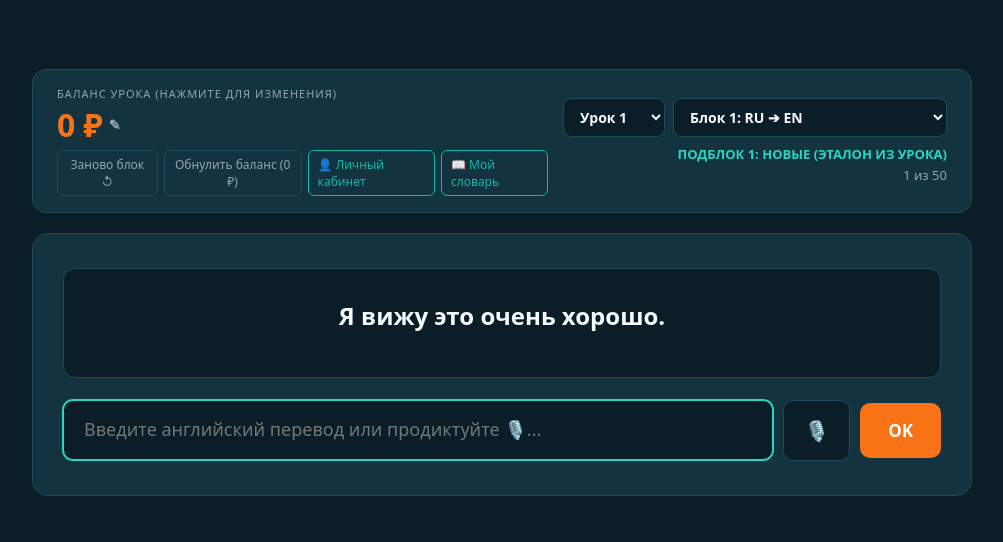
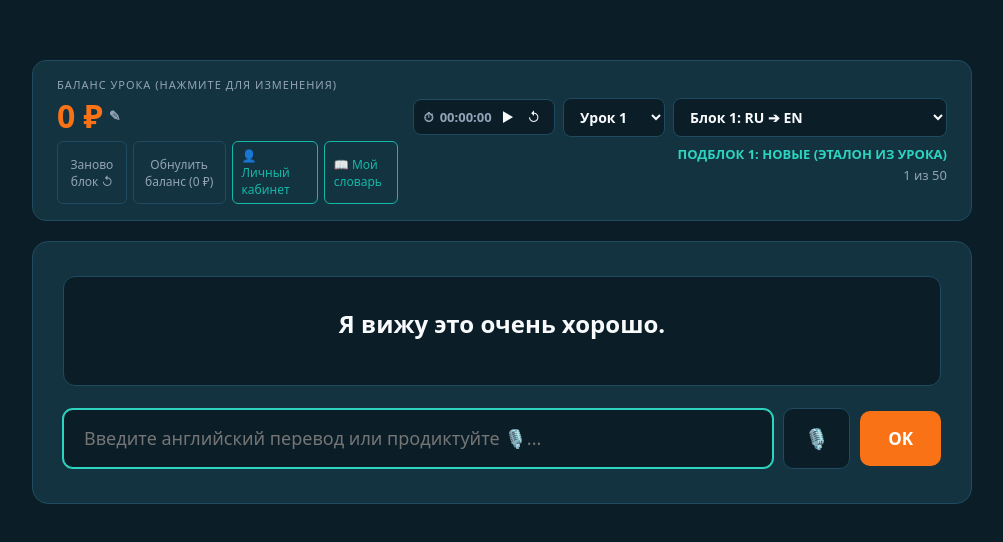
Before and after one commit to talidaser-blip/english-trainer, a plain HTML site: page index.html in a window 1280 px wide. Shown: the part 118-660 px from the top of the page, without its empty margins (138-1141 px from the left). Drawn offline with nearby package versions, Linux system fonts and the light colour scheme; no server answers.

Commit message:
Update index.html

```diff
--- a/index.html
+++ b/index.html
@@ -117,6 +117,32 @@
       color: #fff;
     }
 
+    .timer-widget {
+      display: inline-flex;
+      align-items: center;
+      gap: 6px;
+      background: #0b1e28;
+      border: 1px solid var(--border);
+      padding: 6px 10px;
+      border-radius: 8px;
+      font-size: 13px;
+      font-weight: 600;
+      color: var(--success);
+      font-variant-numeric: tabular-nums;
+    }
+    .timer-widget.paused { color: var(--text-muted); }
+    .btn-timer {
+      background: transparent;
+      border: none;
+      color: var(--text);
+      cursor: pointer;
+      font-size: 13px;
+      padding: 2px 4px;
+      border-radius: 4px;
+      transition: background 0.2s;
+    }
+    .btn-timer:hover { background: rgba(255,255,255,0.1); }
+
     .trainer-card {
       background: var(--card-bg);
       border: 1px solid var(--border);
@@ -331,6 +357,14 @@
 
     <div class="header-controls">
       <div class="selectors-row">
+        <!-- Таймер урока -->
+        <div class="timer-widget paused" id="timerWidget" title="Время прохождения текущего урока">
+          <span>⏱</span>
+          <span id="timerDisplay">00:00:00</span>
+          <button class="btn-timer" id="timerToggleBtn" onclick="toggleTimer()" title="Старт / Пауза">▶</button>
+          <button class="btn-timer" onclick="resetLessonTimer()" title="Сбросить таймер урока">↺</button>
+        </div>
+
         <!-- Выбор урока -->
         <select class="control-select" id="lessonSelector" onchange="onLessonChange()"></select>
 
@@ -425,6 +459,59 @@
   let recognition = null;
   let isRecording = false;
   let speechAccumulated = '';
+
+  let lessonSeconds = 0;
+  let timerInterval = null;
+  let isTimerRunning = false;
+
+  function formatTime(totalSec) {
+    const hrs = Math.floor(totalSec / 3600);
+    const mins = Math.floor((totalSec % 3600) / 60);
+    const secs = totalSec % 60;
+    return [hrs, mins, secs].map(v => String(v).padStart(2, '0')).join(':');
+  }
+
+  function updateTimerUI() {
+    const disp = document.getElementById('timerDisplay');
+    const widget = document.getElementById('timerWidget');
+    const btn = document.getElementById('timerToggleBtn');
+    if (disp) disp.innerText = formatTime(lessonSeconds);
+    if (widget) widget.classList.toggle('paused', !isTimerRunning);
+    if (btn) btn.innerText = isTimerRunning ? '⏸' : '▶';
+  }
+
+  function startTimer() {
+    if (isTimerRunning) return;
+    isTimerRunning = true;
+    updateTimerUI();
+    timerInterval = setInterval(() => {
+      lessonSeconds++;
+      updateTimerUI();
+      if (lessonSeconds % 10 === 0) saveProgressLocalOnly();
+    }, 1000);
+  }
+
+  function pauseTimer() {
+    isTimerRunning = false;
+    clearInterval(timerInterval);
+    timerInterval = null;
+    updateTimerUI();
+    saveProgressLocalOnly();
+  }
+
+  function toggleTimer() {
+    if (isTimerRunning) pauseTimer();
+    else startTimer();
+  }
+
+  function resetLessonTimer() {
+    if (confirm(`Сбросить таймер Урока ${currentLesson} в 00:00:00?`)) {
+      pauseTimer();
+      lessonSeconds = 0;
+      updateTimerUI();
+      saveProgressLocalOnly();
+    }
+  }
 
   function syncProgressToCloud() {
     if (!GOOGLE_SCRIPT_URL) return;
@@ -488,6 +575,7 @@
       block: currentBlock,
       blockIndices: blockIndices,
       balance: balance,
+      lessonSeconds: lessonSeconds,
       b3CurrentRound: b3CurrentRound,
       b4CurrentRound: b4CurrentRound,
       b5CurrentRound: b5CurrentRound
@@ -509,6 +597,8 @@
   }
 
   function loadProgress() {
+    pauseTimer();
+    lessonSeconds = 0;
     balance = 0;
     currentBlock = 1;
     blockIndices = { 1: 0, 2: 0, 3: 0, 4: 0, 5: 0, 6: 0 };
@@ -522,6 +612,7 @@
         const data = JSON.parse(raw);
         if (typeof data.block === 'number') currentBlock = data.block;
         if (typeof data.balance === 'number') balance = data.balance;
+        if (typeof data.lessonSeconds === 'number') lessonSeconds = data.lessonSeconds;
         if (data.blockIndices) {
           blockIndices = { ...blockIndices, ...data.blockIndices };
         }
@@ -532,6 +623,7 @@
         console.error('Ошибка памяти:', e);
       }
     }
+    updateTimerUI();
   }
 
   function manualEditBalance() {
@@ -1185,6 +1277,7 @@
   }
 
   function finishAllBlocks() {
+    pauseTimer();
     document.getElementById('singlePhraseBox').style.display = 'flex';
     document.getElementById('storyContainer').style.display = 'none';
     document.getElementById('sourcePhrase').innerText = `🎉 Все задания Урока ${currentLesson} успешно завершены!`;
@@ -1200,7 +1293,7 @@
     const st = document.getElementById('statusLine');
     st.className = 'status-line correct';
     st.style.display = 'block';
-    st.innerText = `Великолепно! Все 6 блоков пройдены! Баланс урока: ${balance} ₽. Чтобы повторить, нажмите «Заново блок ↺» под балансом.`;
+    st.innerText = `Великолепно! Все 6 блоков пройдены за ${formatTime(lessonSeconds)}! Баланс урока: ${balance} ₽. Чтобы повторить, нажмите «Заново блок ↺» под балансом.`;
 
     if (typeof confetti === 'function') {
       confetti({
@@ -1226,6 +1319,7 @@
   }
 
   document.getElementById('userInput').addEventListener('input', function() {
+    if (!isTimerRunning) startTimer();
     const val = this.value;
     if (val.length > 0 && val.charAt(0) !== val.charAt(0).toUpperCase()) {
       const start = this.selectionStart;
@@ -1236,6 +1330,7 @@
   });
 
   document.getElementById('storyInput').addEventListener('input', function() {
+    if (!isTimerRunning) startTimer();
     const val = this.value;
     if (val.length > 0 && val.charAt(0) !== val.charAt(0).toUpperCase()) {
       const start = this.selectionStart;
@@ -1816,6 +1911,7 @@
 
     const btn = document.getElementById('micBtn');
     if (!isRecording) {
+      if (!isTimerRunning) startTimer();
       speechAccumulated = (currentBlock === 6)
         ? document.getElementById('storyInput').value.trim()
         : document.getElementById('userInput').value.trim();
```
